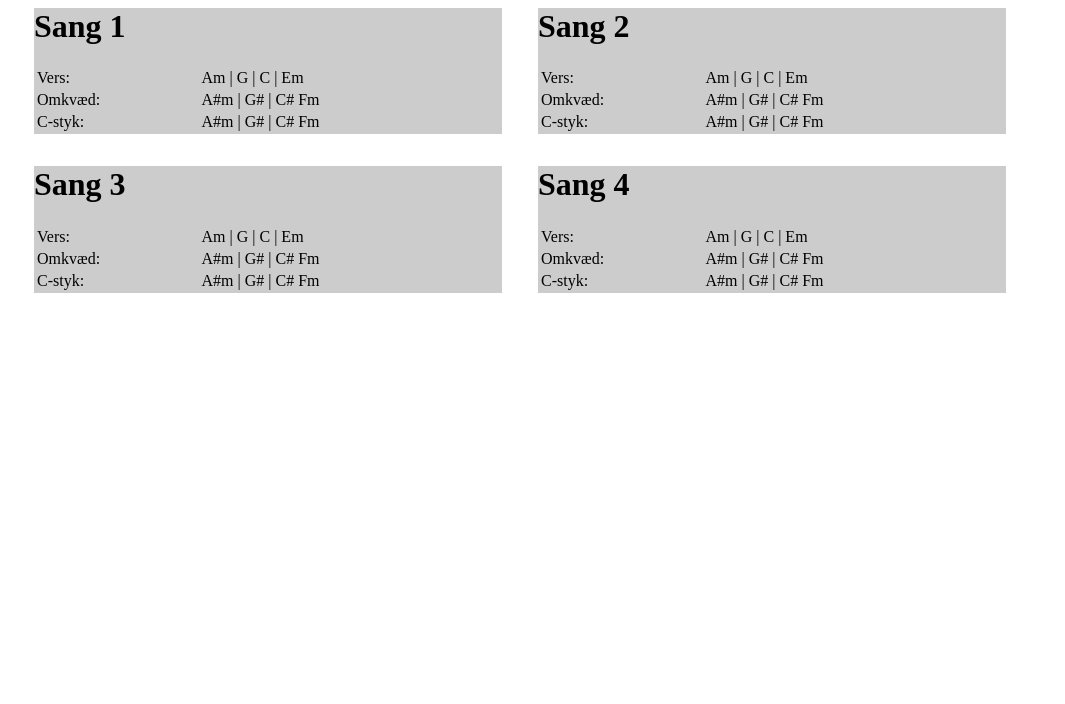
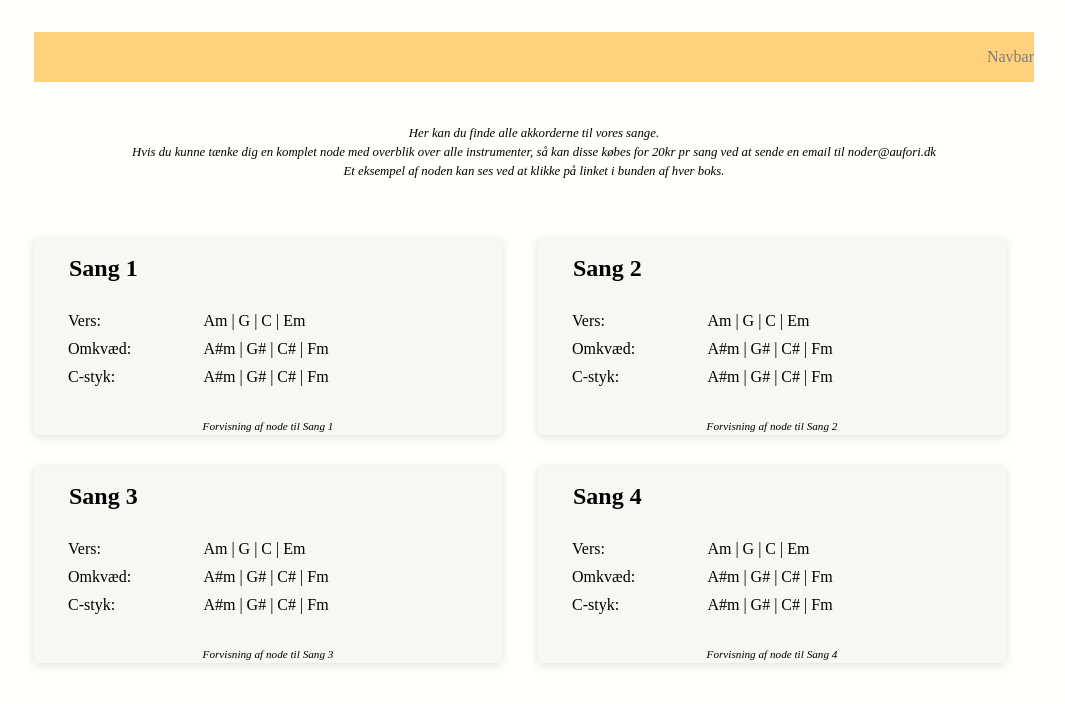
Before and after one commit to bassoliverb/grid-layout, a plain HTML site: page index.html in a window 1280 px wide. Shown: the whole page, without its empty margins (106-1171 px from the left). Drawn offline with Linux system fonts and the light colour scheme; a web font is replaced by a local one.

Commit message:
Olivers style 1.0

```diff
--- a/index.html
+++ b/index.html
@@ -2,11 +2,22 @@
   <head>
     <title>Gitter eksempel</title>
     <link rel="stylesheet" href="styles.css" tyoe="text/css">
+    <link href="https://fonts.googleapis.com/css?family=Source+Serif+Pro:400,600,700&display=swap" rel="stylesheet">
   </head>
   <body>
+    <div class="navbar">
+      <div class="navbar-visuel">
+        Navbar
+      </div>
+    </div>
+    <div class="infobox">
+      <p>Her kan du finde alle akkorderne til vores sange.
+      <br>Hvis du kunne tænke dig en komplet node med overblik over alle instrumenter, så kan disse købes for 20kr pr sang ved at sende en email til noder@aufori.dk
+      <br> Et eksempel af noden kan ses ved at klikke på linket i bunden af hver boks.</p>
+    </div>
     <div class="node-container">
       <div class="node-box">
-        <h1>Sang 1</h1>
+        <h1 class="titel">Sang 1</h1>
         <table>
           <tbody>
             <tr>
@@ -15,17 +26,20 @@
             </tr>
             <tr>
               <td>Omkvæd:</td>
-              <td>A#m | G# | C# Fm</td>
+              <td>A#m | G# | C# | Fm</td>
             </tr>
             <tr>
               <td>C-styk:</td>
-              <td>A#m | G# | C# Fm</td>
+              <td>A#m | G# | C# | Fm</td>
             </tr>
           </tbody>
         </table>
+        <div class="node-pdf">
+          <a href="">Forvisning af node til Sang 1</a>
+        </div>
       </div>
       <div class="node-box">
-        <h1>Sang 2</h1>
+        <h1 class="titel">Sang 2</h1>
         <table>
           <tbody>
             <tr>
@@ -34,17 +48,20 @@
             </tr>
             <tr>
               <td>Omkvæd:</td>
-              <td>A#m | G# | C# Fm</td>
+              <td>A#m | G# | C# | Fm</td>
             </tr>
             <tr>
               <td>C-styk:</td>
-              <td>A#m | G# | C# Fm</td>
+              <td>A#m | G# | C# | Fm</td>
             </tr>
           </tbody>
         </table>
+        <div class="node-pdf">
+          <a href="">Forvisning af node til Sang 2</a>
+        </div>
       </div>
       <div class="node-box">
-        <h1>Sang 3</h1>
+        <h1 class="titel">Sang 3</h1>
         <table>
           <tbody>
             <tr>
@@ -53,17 +70,20 @@
             </tr>
             <tr>
               <td>Omkvæd:</td>
-              <td>A#m | G# | C# Fm</td>
+              <td>A#m | G# | C# | Fm</td>
             </tr>
             <tr>
               <td>C-styk:</td>
-              <td>A#m | G# | C# Fm</td>
+              <td>A#m | G# | C# | Fm</td>
             </tr>
           </tbody>
         </table>
+        <div class="node-pdf">
+          <a href="">Forvisning af node til Sang 3</a>
+        </div>
       </div>
       <div class="node-box">
-        <h1>Sang 4</h1>
+        <h1 class="titel">Sang 4</h1>
         <table>
           <tbody>
             <tr>
@@ -72,14 +92,17 @@
             </tr>
             <tr>
               <td>Omkvæd:</td>
-              <td>A#m | G# | C# Fm</td>
+              <td>A#m | G# | C# | Fm</td>
             </tr>
             <tr>
               <td>C-styk:</td>
-              <td>A#m | G# | C# Fm</td>
+              <td>A#m | G# | C# | Fm</td>
             </tr>
           </tbody>
         </table>
+        <div class="node-pdf">
+          <a href="">Forvisning af node til Sang 4</a>
+        </div>
       </div>
     </div>
   </body>
--- a/styles.css
+++ b/styles.css
@@ -1,5 +1,41 @@
 * {
   box-sizing: border-box;
+  font-family: 'Source Serif Pro', serif;
+}
+
+body {
+  background-color: fffffc;
+
+}
+
+.navbar{
+  width: 1000px;
+  margin: 2rem auto;
+  margin-bottom: 0;
+  background-color: orange;
+  padding: 1rem 0;
+  opacity: 50%;
+}
+
+.navbar-visuel {
+  display: block;
+  text-align: right;
+}
+
+.infobox {
+  margin: 2rem auto;
+  width: 1000px;
+}
+
+.infobox p {
+  width: 100%;
+  margin: 0;
+  text-align: center;
+  padding: 10px 0px 25px 0px;
+  font-size: 0.8em;
+  font-style: italic;
+  line-height: 1.5;
+
 }
 
 .node-container {
@@ -11,7 +47,10 @@
   width: calc(50% - 32px);
   margin-bottom: 32px;
   display: inline-table;
-  background-color: #ccc;
+  background-color: #f8f7f3;
+  padding: 1em 2em 1px 2em;
+  box-shadow: -0.01rem 0.1rem 10px #ddd;
+  border-radius: .2rem;
 }
 
 .node-box:nth-child(2n) {
@@ -26,6 +65,33 @@
   width: 100%;
 }
 
+.titel {
+  margin: 0;
+  margin-left: 3px;
+  margin-bottom: 1em;
+  font-size: 1.5rem;
+}
+
+.node-box td {
+  padding: 4px 0px;
+}
+
 .node-box table td:first-child {
 
 }
+
+.node-pdf a {
+  width: 100%;
+  font-size: 0.7em;
+  font-style: italic;
+  text-align: center;
+  text-decoration: none;
+  color: black;
+  display: block;
+  padding: 0;
+  margin: 2.5em 0 2px 0;
+}
+
+.node-pdf a:hover {
+  text-decoration: underline;
+}
```
